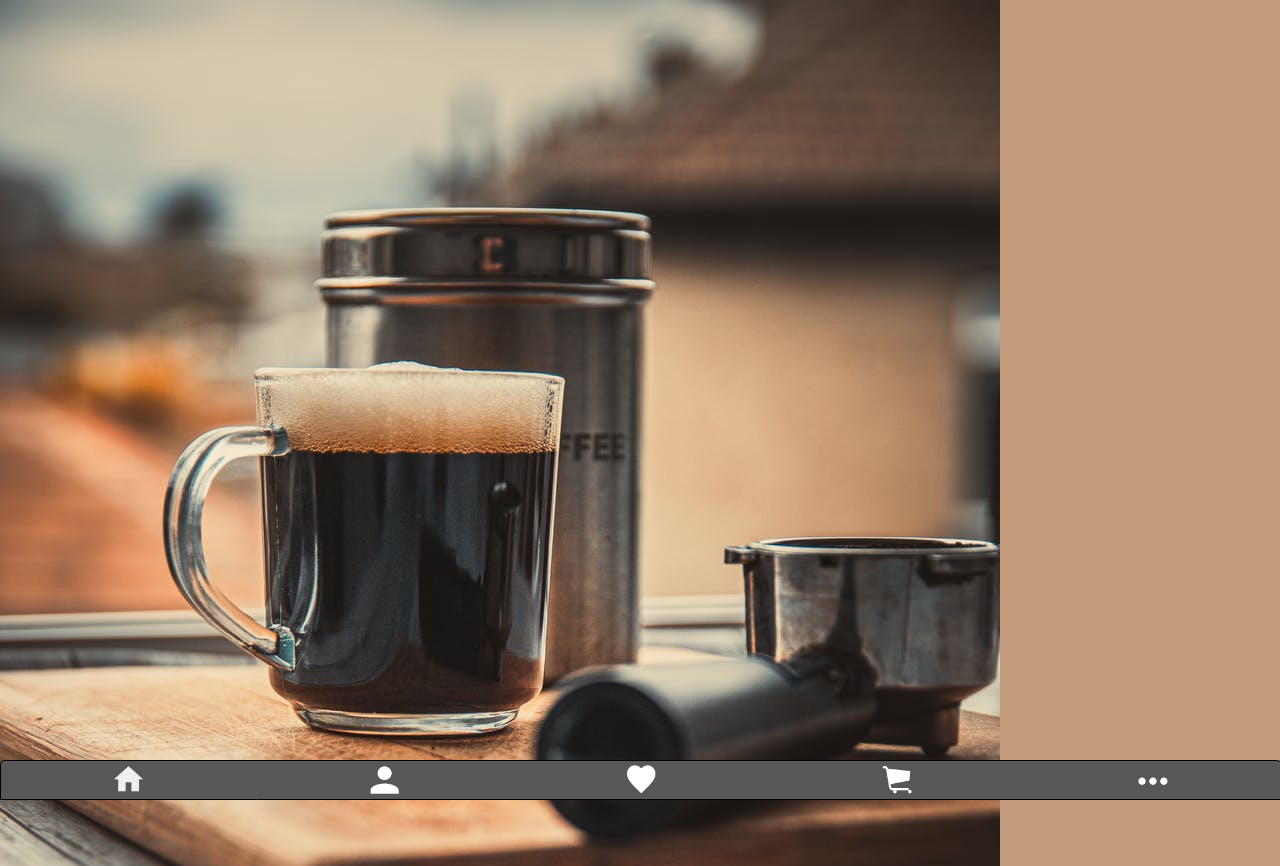
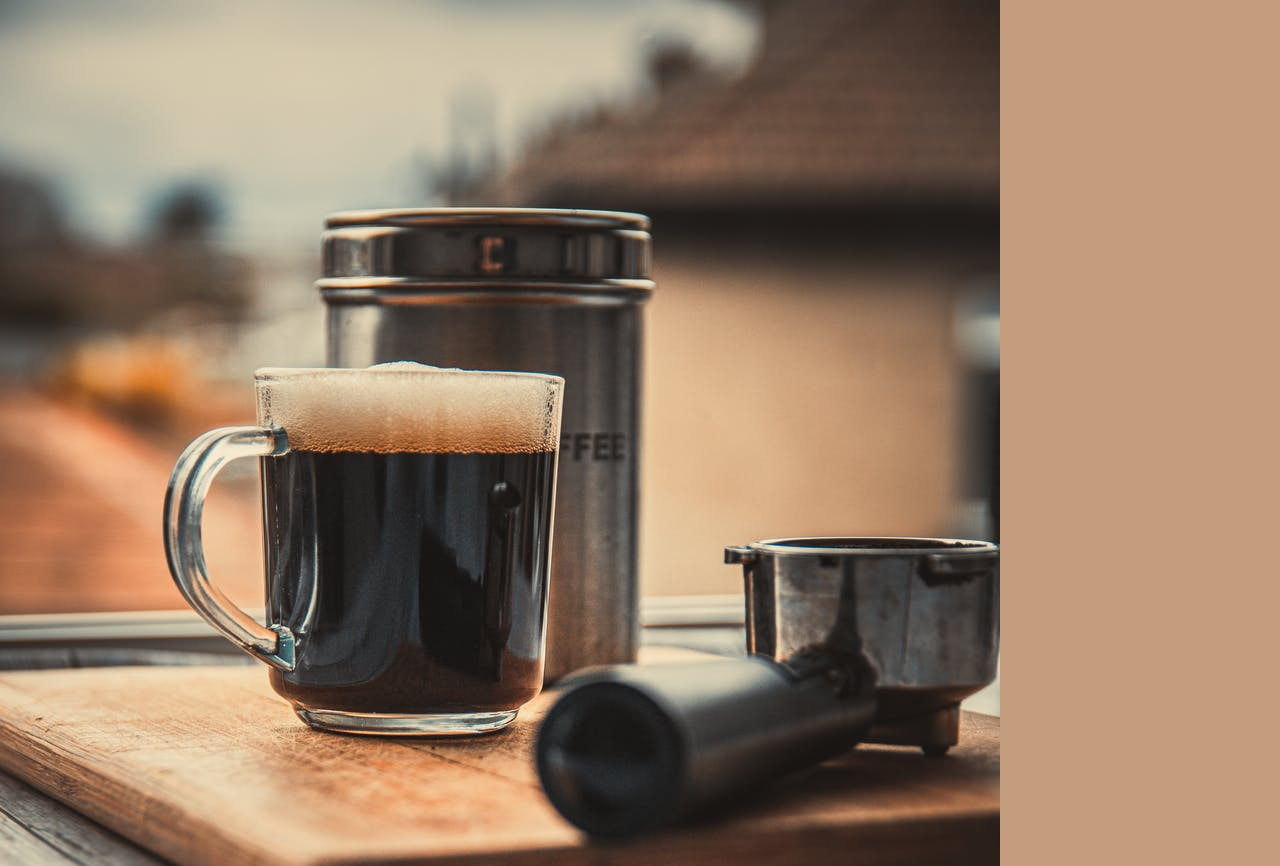
Before and after one commit to joakimgus/DS3801_Grensesnitt_Eksamen, a React (Create React App) app in the folder eksamen/: page / in a window 1280 px wide. Shown: the top 866 px of the page. Built offline with nearby package versions, Linux system fonts and the light colour scheme.

Commit message:
fixed footer

```diff
--- a/eksamen/src/css/Footer.css
+++ b/eksamen/src/css/Footer.css
@@ -1,21 +1,21 @@
+/* For iPhone X - App solution */
+@media screen and (max-width : 812px) {
+
   footer {
-  background-color: rgb(87, 87, 87);
+    background-color: rgb(60, 60, 60);
     display: grid;
-  grid-template-columns: auto auto auto auto auto;
+    grid-template-columns: repeat(5, 1fr);
     text-align: center;
+    height: 50px;
     width: 100%;
-  position: fixed;
-  bottom: 0;
-  border-top-left-radius: 5px;
-  border-top-right-radius: 5px;
-  border: 1px solid black;
+    position: sticky;
+    bottom: 0px;
   }
 
   /*Styling for image elements inside the footer-tag*/
-footer > div > img {
-  margin: 0;
-  border-radius: 0;
+  footer > div.footer > img {
     height: 30px;
     width: 30px;
-  margin-top: 4px;
+    margin-top: 10px;
   }
+}
```
Lines whose indentation alone changed are shown as unchanged.
